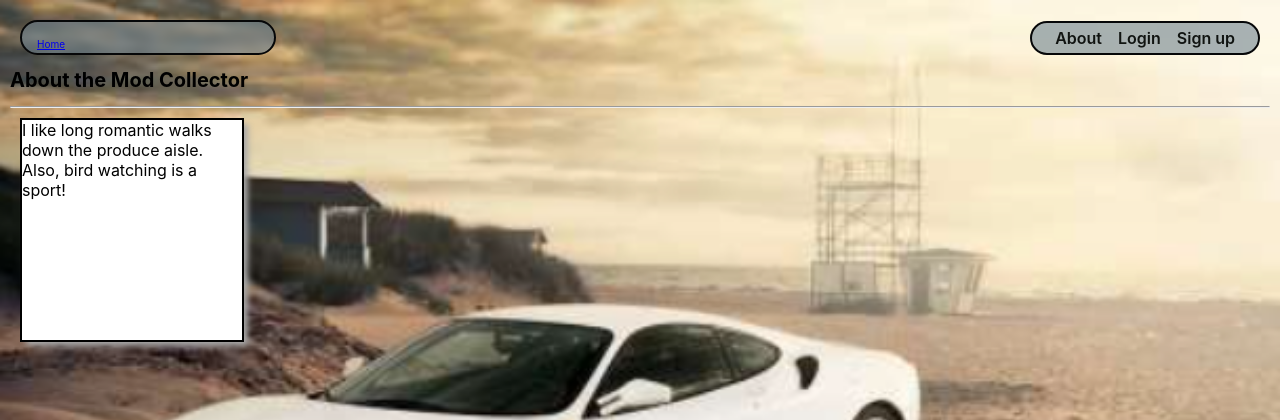
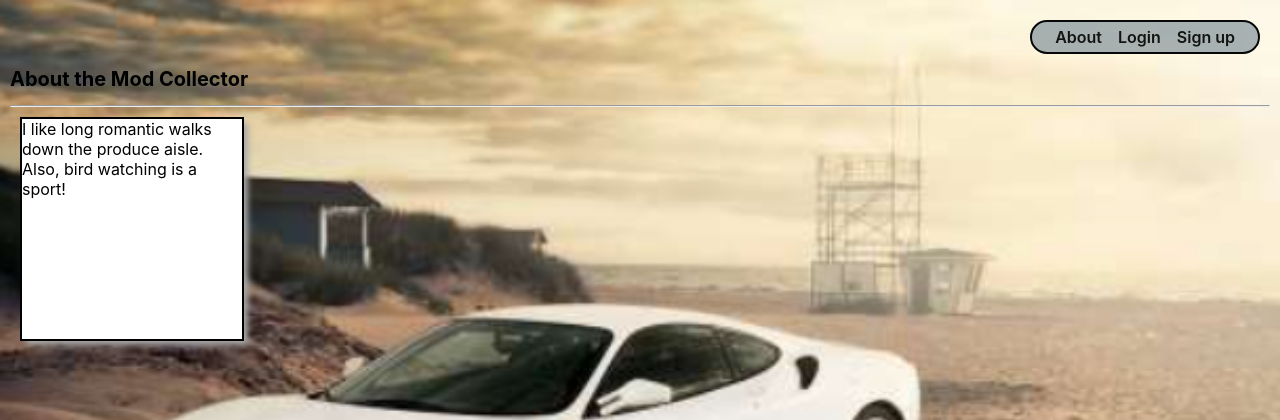
Before and after one commit to Savienne/the-mod-collector, a Django app: page /about/ in a window 1280 px wide. Shown: the top 420 px of the page. Run offline with Django 4.2, Linux system fonts and the light colour scheme.

Commit message:
style progress

```diff
--- a/main_app/templates/base.html
+++ b/main_app/templates/base.html
@@ -17,11 +17,11 @@
 </head>
 <body>
   <header>
-    <div class="header-logo-container">
-      <a href="/">
+    {% comment %} <div class="header-logo-container"> {% endcomment %}
+      {% comment %} <a href="/">
         <p>Home</p>
-      </a>
-    </div>
+      </a> {% endcomment %}
+    {% comment %} </div> {% endcomment %}
     <nav>
       <ul>
         {% if user.is_authenticated %}
--- a/main_app/templates/cars/detail.html
+++ b/main_app/templates/cars/detail.html
@@ -90,8 +90,8 @@
   <section class="toys">
     <div class="subsection-title">
       <h2>Mods</h2>
-      <img src="{% static 'images/string.svg' %}" alt="A ball of string" />
-      <img src="{% static 'images/mouse.svg' %}" alt="A mouse" />
+      {% comment %} <img src="{% static 'images/string.svg' %}" alt="A ball of string" />
+      <img src="{% static 'images/mouse.svg' %}" alt="A mouse" /> {% endcomment %}
     </div>
     <h3>{{ car.make }}'s MODS</h3>
     <div class="subsection-content">
```
